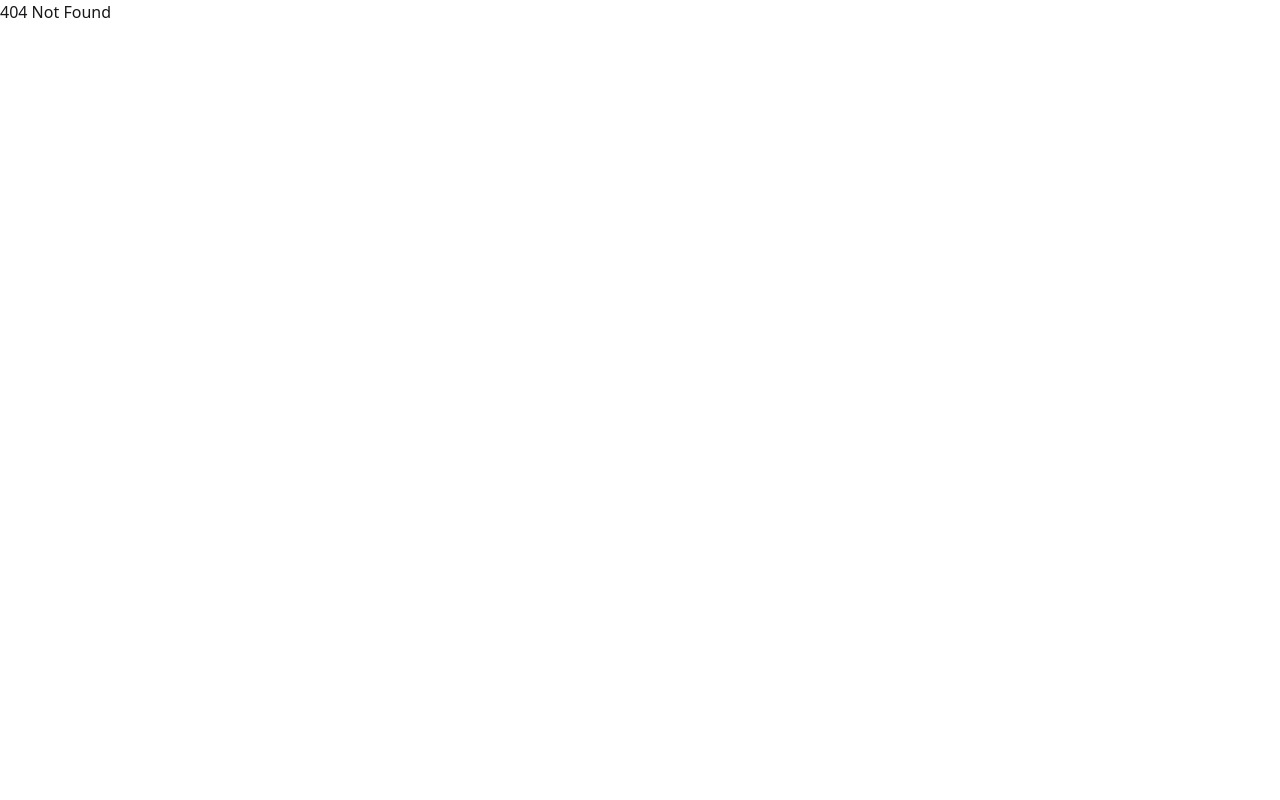
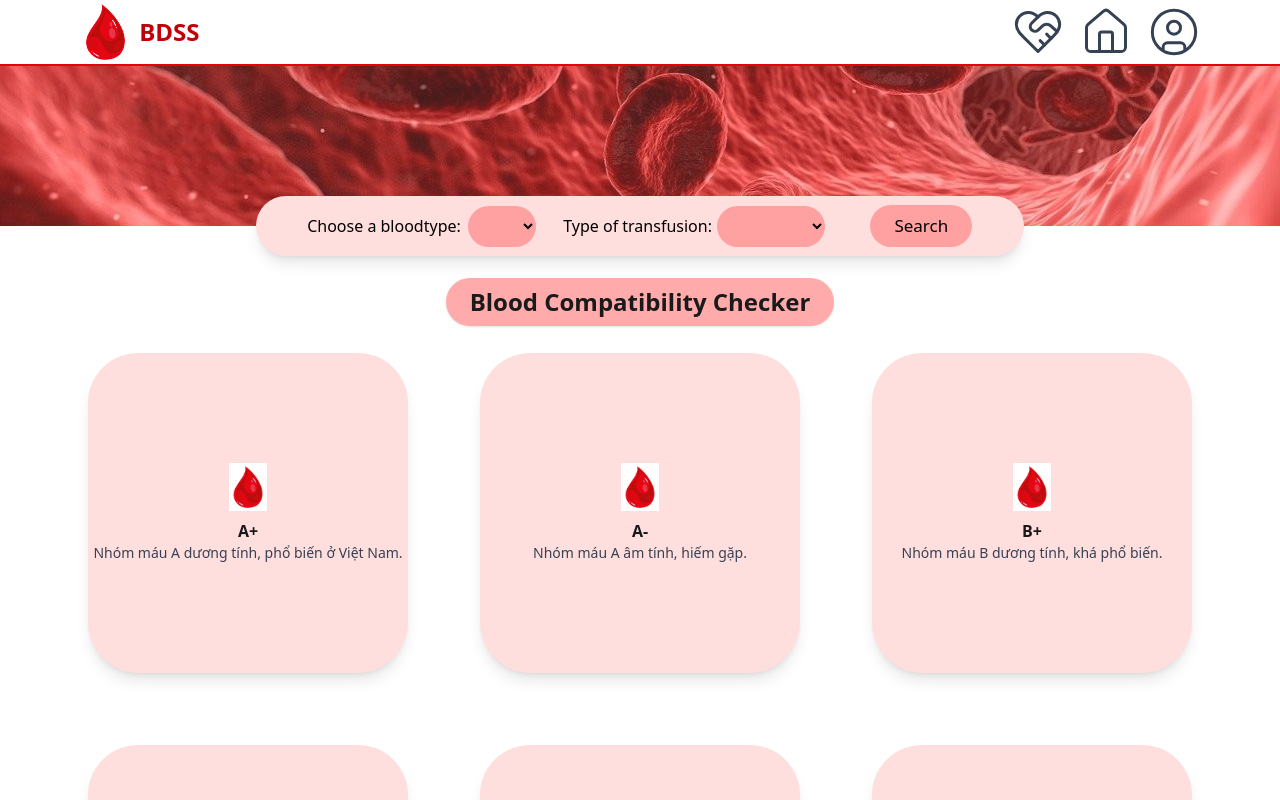
Before and after one commit to Gaaaroo/BDSS, a React (Vite) app in the folder frontend/: page /blood-compatibility in a window 1280 px wide. Before the commit this address had no page. Shown: the top 800 px of the page. Built offline with nearby package versions, Linux system fonts and the light colour scheme.

Commit message:
add BloodCompatibilityPage-19

```diff
--- a/frontend/src/components/Banner.jsx
+++ b/frontend/src/components/Banner.jsx
@@ -1,6 +1,11 @@
 import React from "react";
 import img from "../assets/images/cover-photo.jpg";
+import { useNavigate } from "react-router-dom";
 export default function Banner() {
+  const navigate = useNavigate();
+  const handleBloodButtonClick = () => {
+    navigate("/blood-compatibility");
+  };
   return (
     <div className="relative w-full h-[450px] overflow-hidden">
       <div className="absolute inset-0 bg-white opacity-10"></div>
@@ -17,7 +22,8 @@ export default function Banner() {
             Become a Seeker
           </button>
         </div>
-        <button className="bg-gray-100 text-black text-[20px] px-4 py-2 rounded-3xl shadow font-bold w-52 transform transition-transform duration-200 hover:scale-110 mt-4">
+        <button className="bg-gray-100 text-black text-[20px] px-4 py-2 rounded-3xl shadow font-bold w-52 transform transition-transform duration-200 hover:scale-110 mt-4"
+        onClick={handleBloodButtonClick}>
           Blood type
         </button>
       </div>
--- /dev/null
+++ b/frontend/src/components/BannerImage.jsx
@@ -0,0 +1,20 @@
+import img from "../assets/images/cover-photo.jpg";
+import BloodCompatibilityChecker from "./BloodCompatibilityChecker";
+import BloodDocs from "./BloodDocs";
+
+// const [bloodDoc, setBloodDoc] = useState({
+//     "bloodType":"",
+//     "description":"",
+//     "image":"",
+// });
+
+export default function BannerImage() {
+  return (
+    <div className="relative w-full h-500 overflow-hidden bg-white">
+      <div className="absolute inset-0 bg-white opacity-10"></div>
+      <img src={img} alt="banner" className="w-full h-40 object-cover " />
+      <BloodCompatibilityChecker />
+
+    </div>
+  );
+}
--- a/frontend/src/components/BlogSection.jsx
+++ b/frontend/src/components/BlogSection.jsx
@@ -23,8 +23,8 @@ const blogs = [
 
 const BlogSection = () => (
   <>
-    <h2 className="text-5xl font-bold text-red-700 mx-60 pt-15">Blogs</h2>
-    <div className="flex justify-center gap-30 py-15">
+    <h2 className="text-5xl font-bold text-red-700 mx-60 pt-15 ">Blogs</h2>
+    <div className="flex justify-center gap-30 py-15 bg-white">
       {blogs.map((blog, idx) => (
         <div
           key={idx}
--- /dev/null
+++ b/frontend/src/components/BloodCompatibilityChecker.jsx
@@ -0,0 +1,171 @@
+import React, { useState } from "react";
+import BloodDocs from "./BloodDocs";
+
+export default function BloodCompatibilityChecker() {
+  const [recipientBloodType, setRecipientBloodType] = useState("");
+  const [transfusionType, setTransfusionType] = useState("");
+  const [compatibleDonors, setCompatibleDonors] = useState([]);
+
+  const bloodCompatibilityData = {
+    whole: {
+      "A+": ["A+", "A-", "O+", "O-"],
+      "A-": ["A-", "O-"],
+      "B+": ["B+", "B-", "O+", "O-"],
+      "B-": ["B-", "O-"],
+      "AB+": ["A+", "B+", "AB+", "O+", "A-", "B-", "AB-", "O-"],
+      "AB-": ["A-", "B-", "AB-", "O-"],
+      "O+": ["O+", "O-"],
+      "O-": ["O-"],
+    },
+    rbc: {
+      "A+": ["A+", "A-", "O+", "O-"],
+      "A-": ["A-", "O-"],
+      "B+": ["B+", "B-", "O+", "O-"],
+      "B-": ["B-", "O-"],
+      "AB+": ["All"],
+      "AB-": ["AB-", "A-", "B-", "O-"],
+      "O+": ["O+", "O-"],
+      "O-": ["O-"],
+    },
+    plasma: {
+      "A+": ["A+", "AB+", "AB-"],
+      "A-": ["A-", "AB-"],
+      "B+": ["B+", "AB+", "AB-"],
+      "B-": ["B-", "AB-"],
+      "AB+": ["AB+"],
+      "AB-": ["AB-"],
+      "O+": ["A+", "B+", "AB+", "O+"],
+      "O-": ["A-", "B-", "AB-", "O-"],
+    },
+    platelets: {
+      "A+": ["A+", "A-", "O+", "O-"],
+      "A-": ["A-", "O-"],
+      "B+": ["B+", "B-", "O+", "O-"],
+      "B-": ["B-", "O-"],
+      "AB+": ["A+", "B+", "AB+", "O+", "A-", "B-", "AB-", "O-"],
+      "AB-": ["A-", "B-", "AB-", "O-"],
+      "O+": ["O+", "O-"],
+      "O-": ["O-"],
+    },
+  };
+
+  const handleSubmit = (e) => {
+    e.preventDefault();
+    if (!recipientBloodType ) {
+      setCompatibleDonors([]);
+      alert("Please select blood type!");
+      return;
+    }
+    if (!transfusionType) {
+      setCompatibleDonors([]);
+      alert("Please select transfusion type!");
+      return;
+    }
+    if (!recipientBloodType && !transfusionType) {
+      setCompatibleDonors([]);
+      alert("Please select both blood type and transfusion type!");
+      return;
+    }
+    const result =
+      bloodCompatibilityData[transfusionType][recipientBloodType] || [];
+    setCompatibleDonors(result);
+    console.log("Compatible donors:", result);
+  };
+
+  return (
+    <>
+      <div className="absolute left-1/2 top-[50] transform -translate-x-1/2 -translate-y-1/2 w-full flex justify-center h-15">
+        <form
+          className="flex items-center gap-2 p-4 rounded-[50px] shadow-lg relative w-3xl
+      bg-[#FFDEDE] hover:scale-103 transition duration-300"
+          onSubmit={handleSubmit}
+        >
+          {/* <input
+            type="text"
+            placeholder="Search for blood documents..."
+            className="absolute left-1/13 p-2 rounded-[50px]  border-gray-300 w-130
+            hover:scale-100 transition duration-300 focus:outline-none focus:underline focus:underline-offset-4
+            text-base text-[17px]"
+          /> */}
+          <label className="absolute left-1/15 text-black">Choose a bloodtype:</label>
+          <select
+            className="absolute left-4/15 p-2 rounded-[50px] w-17
+            ml-[7px] bg-[#FFA1A1]
+            hover:scale-110 transition duration-300
+            text-base text-[17px] text-black
+             "
+            value={recipientBloodType}
+            onChange={(e) => setRecipientBloodType(e.target.value)}
+          >
+            <option value=""></option>
+            <option value="A+">A+</option>
+            <option value="A-">A-</option>
+            <option value="B+">B+</option>
+            <option value="B-">B-</option>
+            <option value="AB+">AB+</option>
+            <option value="AB-">AB-</option>
+            <option value="O+">O+</option>
+            <option value="O-">O-</option>
+          </select>
+
+          <label className="absolute left-6/15 text-black">Type of transfusion:</label>
+          <select
+            className="absolute left-9/15 p-2 rounded-[50px] w-27
+            bg-[#FFA1A1]
+            hover:scale-110 transition duration-300
+            text-base text-[17px] text-black"
+            value={transfusionType}
+            onChange={(e) => setTransfusionType(e.target.value)}
+          >
+            <option value=""></option>
+            <option value="whole">Whole</option>
+            <option value="rbc">RBC</option>
+            <option value="plasma">Plasma</option>
+            <option value="platelets">Platelets</option>
+          </select>
+
+          <button
+            type="submit"
+            className="absolute left-12/15 bg-[#FFA1A1] rounded-[50px] text-black px-6 py-2
+            hover:bg-[#FD3131] transition duration-300 hover:text-white
+            text-[17px] hover:scale-110 "
+          >
+            Search
+          </button>
+        </form>
+      </div>
+      <div className="w-full flex justify-center mt-8 mb-4">
+        <h2 className="text-2xl font-bold text-black bg-[#FFA1A1] bg-opacity-80 px-6 py-2 rounded-full shadow mt-5">
+          Blood Compatibility Checker
+        </h2>
+      </div>
+      {compatibleDonors.length === 0 ? (
+        <div className="absolute top-[267px] transform items-center">
+          <BloodDocs />
+        </div>
+      ) : (
+        <div>
+          <div className="absolute left-1/2 top-[250px] transform -translate-x-1/2 w-[600px] bg-white bg-opacity-90 rounded-xl shadow-lg border-2 border-[#FFA1A1] p-6 mt-8 flex flex-col items-center">
+            <ul className="flex flex-wrap gap-3 justify-center">
+              {compatibleDonors.length === 0 ? (
+                <li className="text-gray-400 italic">No result</li>
+              ) : (
+                compatibleDonors.map((blood) => (
+                  <li
+                    key={blood}
+                    className="bg-[#FFA1A1] text-white font-semibold px-4 py-2 rounded-full shadow hover:bg-[#FD3131] transition"
+                  >
+                    {blood}
+                  </li>
+                ))
+              )}
+            </ul>
+          </div>
+          <div className="absolute top-[380px] transform items-center">
+            <BloodDocs />
+          </div>
+        </div>
+      )}
+    </>
+  );
+}
--- /dev/null
+++ b/frontend/src/components/BloodDoc.jsx
@@ -0,0 +1,18 @@
+import img from "../assets/images/logo.jpg";
+
+export default function BloodDoc({ bloodType, image, description }) {
+  return (
+    <li
+      className=" bg-[#FFDEDE] w-80 h-80 m-5
+      rounded-[50px] shadow-lg flex flex-col items-center justify-center"
+    >
+      <img
+        src={img}
+        alt={bloodType}
+        className="w-12 h-12 mb-2 object-contain "
+      />
+      <div className="font-bold">{bloodType}</div>
+      <div className="text-sm text-gray-700 text-center">{description}</div>
+    </li>
+  );
+}
--- /dev/null
+++ b/frontend/src/components/BloodDocs.jsx
@@ -0,0 +1,61 @@
+import BloodDoc from "../components/BloodDoc";
+
+export default function BloodDocs() {
+  const bloodType = [
+    {
+      bloodType: "A+",
+      description: "Nhóm máu A dương tính, phổ biến ở Việt Nam.",
+      image: "a_plus.jpg",
+    },
+    {
+      bloodType: "A-",
+      description: "Nhóm máu A âm tính, hiếm gặp.",
+      image: "a_minus.jpg",
+    },
+    {
+      bloodType: "B+",
+      description: "Nhóm máu B dương tính, khá phổ biến.",
+      image: "b_plus.jpg",
+    },
+    {
+      bloodType: "B-",
+      description: "Nhóm máu B âm tính, rất hiếm.",
+      image: "b_minus.jpg",
+    },
+    {
+      bloodType: "AB+",
+      description: "Nhóm máu AB dương tính, nhận được mọi nhóm máu.",
+      image: "ab_plus.jpg",
+    },
+    {
+      bloodType: "AB-",
+      description: "Nhóm máu AB âm tính, cực kỳ hiếm.",
+      image: "ab_minus.jpg",
+    },
+    {
+      bloodType: "O+",
+      description: "Nhóm máu O dương tính, phổ biến nhất.",
+      image: "o_plus.jpg",
+    },
+    {
+      bloodType: "O-",
+      description: "Nhóm máu O âm tính, cho được mọi nhóm máu.",
+      image: "o_minus.jpg",
+    },
+  ];
+
+  return (
+    <div className="">
+      <ul className="flex flex-wrap justify-center gap-x-8 gap-y-8">
+        {bloodType.map((bloods) => (
+          <BloodDoc
+            key={bloods.bloodType}
+            bloodType={bloods.bloodType}
+            image={bloods.image}
+            description={bloods.description}
+          />
+        ))}
+      </ul>
+    </div>
+  );
+}
--- a/frontend/src/components/HowItWorkSection.jsx
+++ b/frontend/src/components/HowItWorkSection.jsx
@@ -28,7 +28,7 @@ const steps = [
 ];
 
 const HowItWorkSection = () => (
-  <section className="py-12 bg-white-50 relative">
+  <section className="py-12 bg-white-50 relative bg-white">
     <img
       src="https://www.shutterstock.com/image-vector/red-blood-drop-cartoon-character-600nw-2521441917.jpg"
       alt=""
--- /dev/null
+++ b/frontend/src/pages/BloodCompatibility.jsx
@@ -0,0 +1,13 @@
+import BannerImage from "../components/BannerImage";
+import BloodDocs from "../components/BloodDocs";
+import Navbar from "../components/Navbar";
+
+export default function BloodCompatibility() {
+  return (
+    <div >
+      <Navbar showMenu={false} />
+      <BannerImage />
+
+    </div>
+  );
+}
--- a/frontend/src/routes/AppRoutes.jsx
+++ b/frontend/src/routes/AppRoutes.jsx
@@ -5,6 +5,8 @@ import { Route, Routes } from "react-router";
 import Posts from "../components/posts";
 import Login from "../pages/Login";
 import Register from "../pages/Register";
+import BloodCompatibility from "../pages/BloodCompatibility";
+
 
 export default function AppRoutes() {
   return (
@@ -12,6 +14,7 @@ export default function AppRoutes() {
       <Route path="/" element={<Home />} />
       <Route path="/login" element={<Login />} />
       <Route path="/register" element={<Register/>} />
+      <Route path="/blood-compatibility" element={<BloodCompatibility />} />
       <Route path="/posts" element={<Posts />} />
       <Route path="*" element={<NotFound />} />
     </Routes>
```
Also changed, not shown: 1 other file (tests, documents, lock files or other folders).
